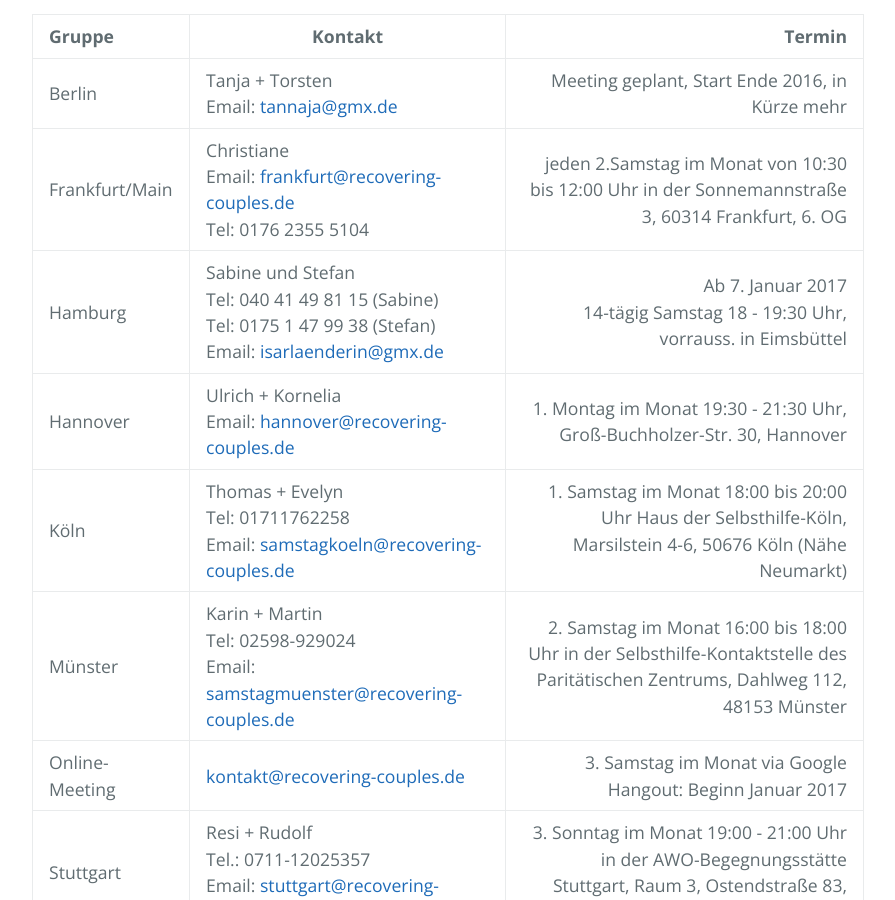
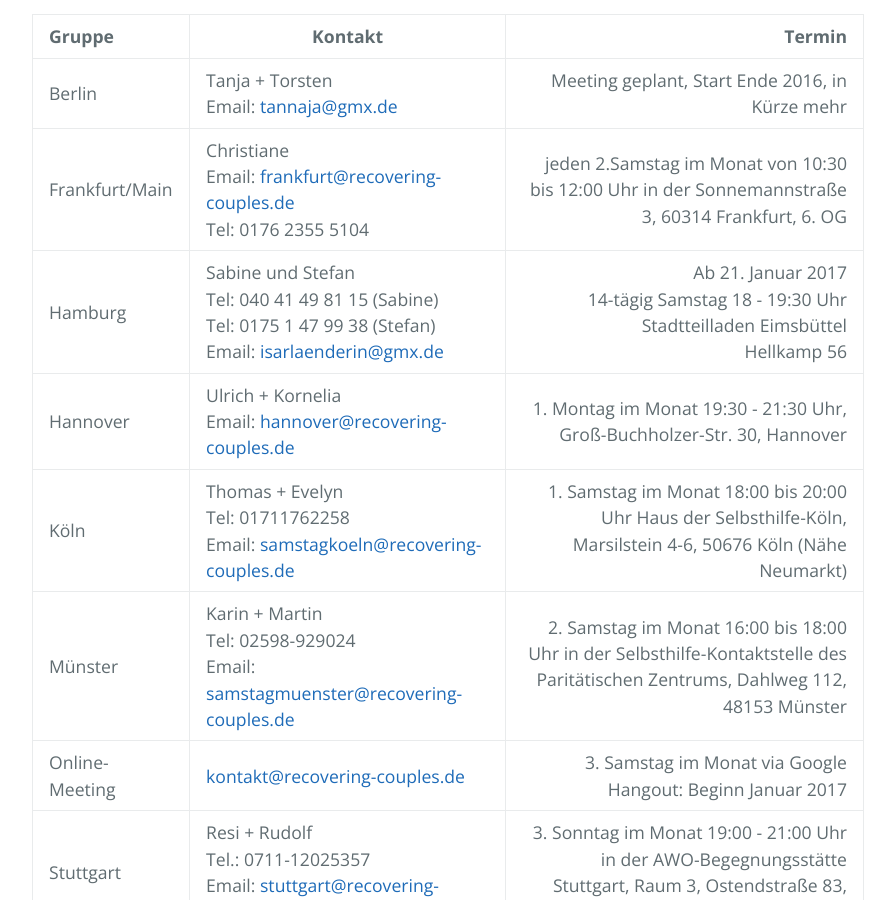
Before and after one commit to rcadeutschland/rcadeutschland.github.io, a Jekyll site: the page built from Gruppen.MD, in a window 1280 px wide and 900 px high, scrolled down 427 px. Shown: the whole window, without its empty margins (192-1087 px from the left). Built offline with Jekyll 4.4.1, drawn with Linux system fonts in a browser that asks for light colours; nearby versions of some CDN libraries.

Commit message:
Update Gruppen.MD

```diff
--- a/Gruppen.MD
+++ b/Gruppen.MD
@@ -8,7 +8,7 @@
 |:------ | ------- | ---------------------------: |
 | Berlin | Tanja + Torsten<br>Email: <tannaja@gmx.de> | Meeting geplant, Start Ende 2016, in Kürze mehr |
 | Frankfurt/Main | Christiane<br>Email: <frankfurt@recovering-couples.de><br>Tel: 0176 2355 5104 | jeden 2.Samstag im Monat  von 10:30 bis 12:00 Uhr  in der Sonnemannstraße 3, 60314 Frankfurt, 6. OG |
-| Hamburg | Sabine und Stefan<br>Tel: 040 41 49 81 15 (Sabine)<br>Tel: 0175 1 47 99 38 (Stefan)<br>Email: <isarlaenderin@gmx.de> | Ab 7. Januar 2017<br>14-tägig Samstag 18 - 19:30 Uhr, vorrauss. in Eimsbüttel |
+| Hamburg | Sabine und Stefan<br>Tel: 040 41 49 81 15 (Sabine)<br>Tel: 0175 1 47 99 38 (Stefan)<br>Email: <isarlaenderin@gmx.de> | Ab 21. Januar 2017<br>14-tägig Samstag 18 - 19:30 Uhr<br>Stadtteilladen Eimsbüttel<br>Hellkamp 56 |
 | Hannover | Ulrich + Kornelia<br>Email: <hannover@recovering-couples.de> | 1. Montag im Monat 19:30 - 21:30 Uhr,  Groß-Buchholzer-Str. 30, Hannover |
 | Köln | Thomas + Evelyn<br>Tel: 01711762258<br>Email: <samstagkoeln@recovering-couples.de> | 1. Samstag im Monat 18:00 bis 20:00 Uhr Haus der Selbsthilfe-Köln, Marsilstein 4-6, 50676 Köln (Nähe Neumarkt) |
 | Münster | Karin + Martin<br>Tel: 02598-929024<br>Email: <samstagmuenster@recovering-couples.de> | 2. Samstag im Monat 16:00 bis 18:00 Uhr  in der Selbsthilfe-Kontaktstelle des Paritätischen Zentrums, Dahlweg 112, 48153 Münster |
```
